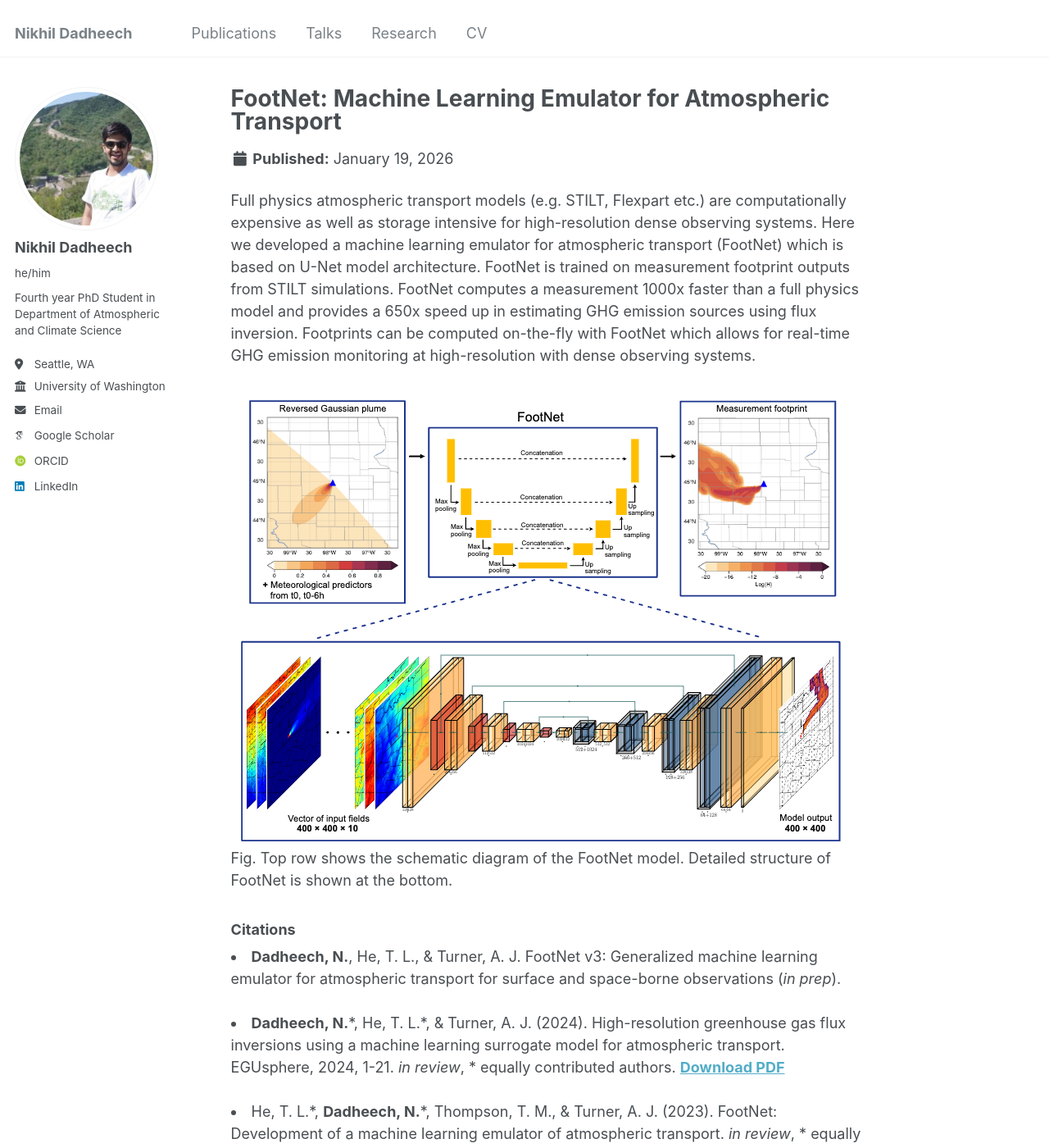
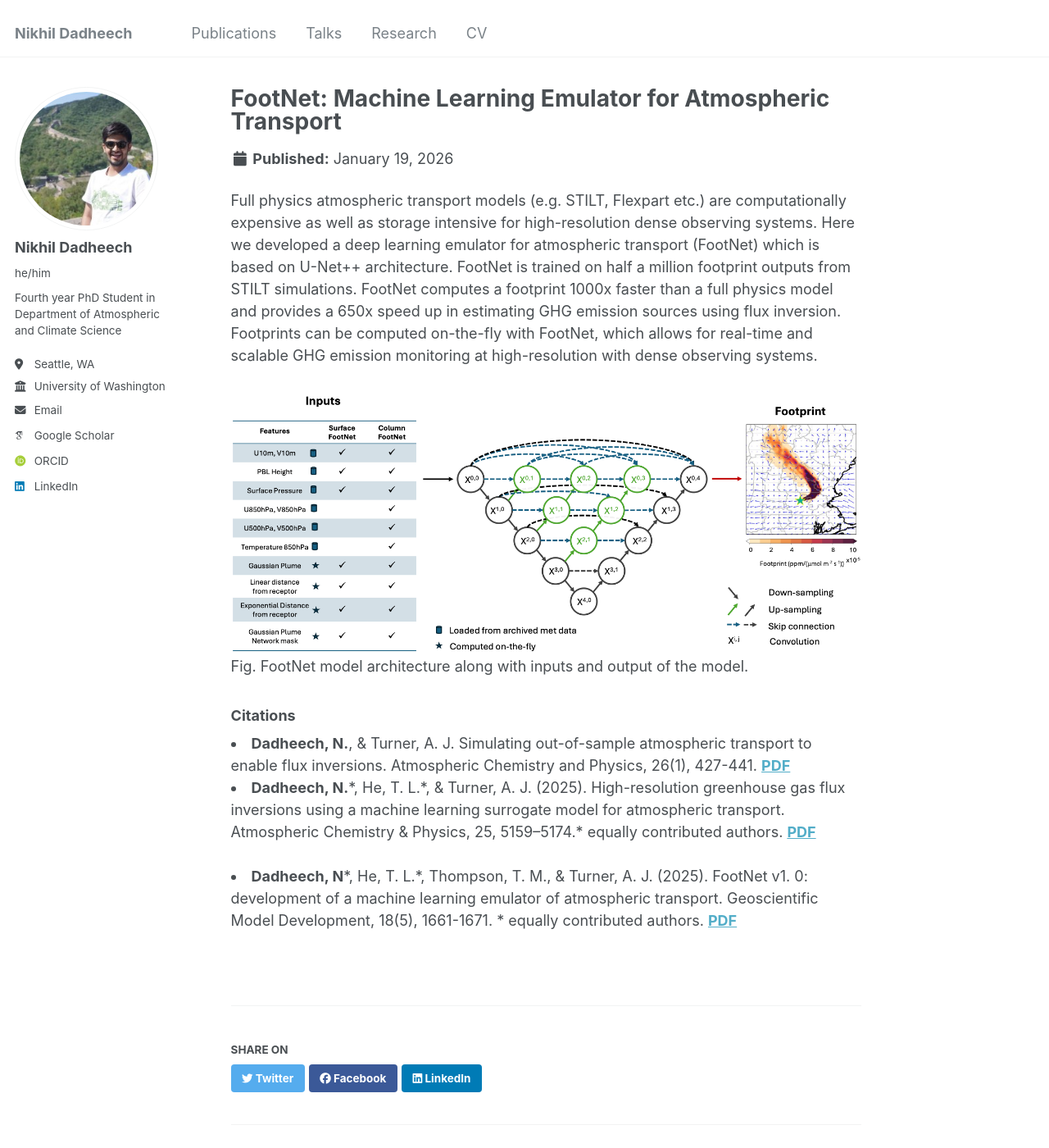
Before and after one commit to nd349/nd349.github.io, a Jekyll site: the page built from _portfolio/footnet.html, in a window 1280 px wide and 1400 px high. Shown: the whole window at 82% size. Built offline with Jekyll 4.4.1, drawn with Linux system fonts in a browser that asks for light colours; some web fonts are replaced; some of the changed text lies outside the part shown.

Commit message:
Revise FootNet description and update citations
Updated the FootNet description to reflect advancements in the model and added new citations for recent publications.

```diff
--- a/_portfolio/footnet.html
+++ b/_portfolio/footnet.html
@@ -4,32 +4,32 @@ excerpt: "FootNet model takes meteorology (e.g. winds, PBL height, surface press
 collection: portfolio
 ---
 
-Full physics atmospheric transport models (e.g. STILT, Flexpart etc.) are computationally expensive as well as storage intensive for high-resolution dense observing systems. Here we developed a machine learning emulator for atmospheric transport (FootNet) which is based on U-Net model architecture. FootNet is trained on measurement footprint outputs from STILT simulations. FootNet computes a measurement 1000x faster than a full physics model and provides a 650x speed up in estimating GHG emission sources using flux inversion. Footprints can be computed on-the-fly with FootNet which allows for real-time GHG emission monitoring at high-resolution with dense observing systems.
+Full physics atmospheric transport models (e.g. STILT, Flexpart etc.) are computationally expensive as well as storage intensive for high-resolution dense observing systems. Here we developed a deep learning emulator for atmospheric transport (FootNet) which is based on U-Net++ architecture. FootNet is trained on half a million footprint outputs from STILT simulations. FootNet computes a footprint 1000x faster than a full physics model and provides a 650x speed up in estimating GHG emission sources using flux inversion. Footprints can be computed on-the-fly with FootNet, which allows for real-time and scalable GHG emission monitoring at high-resolution with dense observing systems.
 
 
-<br><br><img src='/images/footnet_unet.png'><br>
-Fig. Top row shows the schematic diagram of the FootNet model. Detailed structure of FootNet is shown at the bottom.
+<br><br><img src='/images/footnet_architecture.png'><br>
+Fig. FootNet model architecture along with inputs and output of the model.
 
 <section>
 <h3>Citations</h3>
 	<li class="bib-item">
-		<b>Dadheech, N.</b>, He, T. L., & Turner, A. J. FootNet v3: Generalized machine learning emulator for atmospheric transport for surface and space-borne observations (<i>in prep</i>).
-		<!-- <a target="'_blank'" href="../files/dadheechEtAl2024.pdf">
-				<b> Download PDF </b>
-			</a><br> -->
-		</li>
-
-	<br><li class="bib-item">
-		<b>Dadheech, N.</b>*, He, T. L.*, & Turner, A. J. (2024). High-resolution greenhouse gas flux inversions using a machine learning surrogate model for atmospheric transport. EGUsphere, 2024, 1-21. <i>in review</i>, * equally contributed authors.
-		<a target="'_blank'" href="../files/dadheechEtAl2024.pdf">
-				<b> Download PDF </b>
+		<b>Dadheech, N.</b>, & Turner, A. J. Simulating out-of-sample atmospheric transport to enable flux inversions. Atmospheric Chemistry and Physics, 26(1), 427-441.
+		<a target="'_blank'" href="../files/dadheech&turner2026.pdf">
+				<b> PDF </b>
 			</a><br>
 		</li>
 
+	<li class="bib-item">
+		<b>Dadheech, N.</b>*, He, T. L.*, & Turner, A. J. (2025). High-resolution greenhouse gas flux inversions using a machine learning surrogate model for atmospheric transport. Atmospheric Chemistry & Physics, 25, 5159–5174.* equally contributed authors.
+		<a target="'_blank'" href="../files/DadheechEtAl2025.pdf">
+				<b> PDF </b>
+			</a><br>
+	</li>
+
 	<br><li class="bib-item">
-		He, T. L.*, <b>Dadheech, N.</b>*, Thompson, T. M., & Turner, A. J. (2023). FootNet: Development of a machine learning emulator of atmospheric transport. <i>in review</i>, * equally contributed authors.
-	<a target="'_blank'" href="../files/footnet_v4.pdf">
-		<b> Download PDF </b><br>
-		</a>
+		<b>Dadheech, N</b>*, He, T. L.*, Thompson, T. M., & Turner, A. J. (2025). FootNet v1. 0: development of a machine learning emulator of atmospheric transport. Geoscientific Model Development, 18(5), 1661-1671. * equally contributed authors.
+		<a target="'_blank'" href="../files/HeEtAl2025.pdf">
+			<b> PDF </b><br>
+		</a><br>
 	</li>
 </section>
```
